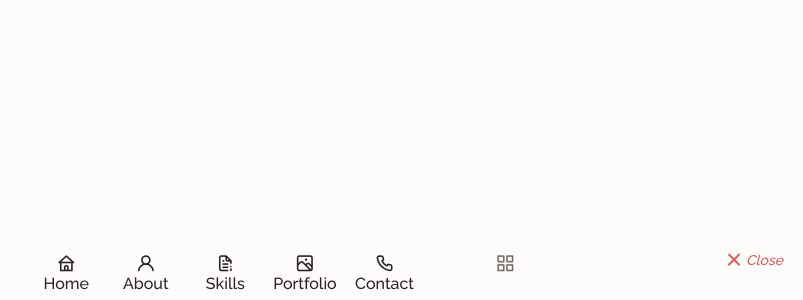
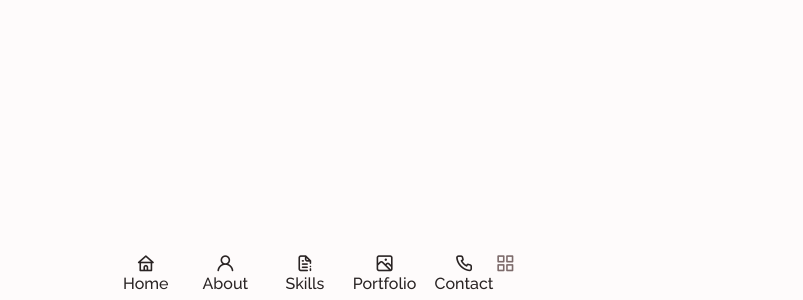
Before and after one commit to DanielWithAttitude/PortfolioPage, a plain HTML site: page index.html in a window 1280 px wide. Shown: the part 500-800 px from the top of the page, without its empty margins (477-1280 px from the left). Drawn offline with nearby package versions, Linux system fonts and the light colour scheme.

Commit message:
Small adjustments

```diff
--- a/css/styles.css
+++ b/css/styles.css
@@ -228,7 +228,7 @@ text-align: center;
       left: 0;
       width: 100%;
       background-color: var(--body-color);
-      padding: 1.5rem 1.25rem 1.25rem;
+      padding: 1.5rem 1rem 1.25rem;
       box-shadow: 0 -1px 4px rgba(0,0,0,.15);
       border-radius: 1.5rem 1.5rem 0 0;
       transition: .5s;
@@ -237,7 +237,7 @@ text-align: center;
   }
 
   .nav__list{
-    grid-template-columns: repeat(6, 1fr);
+    grid-template-columns: repeat(5, 1fr);
     gap: 1rem;
   }
   .nav__link{
@@ -257,23 +257,8 @@ text-align: center;
     font-size: 1.2rem;
   }
 
-  .nav__close{
-    display: flex;
-    align-items: center;
-    position: absolute;
-    right: 1.25rem;
-    bottom: 1.75rem;
-    font-size: 1.5rem;
-    cursor: pointer;
-    color: var(--first-color);
-  }
-
   .nav__close:hover{
     color: var(--first-color-alt);
-  }
-  .text__close{
-      font-family: 'Raleway';
-      font-size: var(--fs-small);
   }
 
   /* show menu */
--- a/index.html
+++ b/index.html
@@ -48,7 +48,6 @@
                     </a>
                 </li>
             </ul>
-            <i class="uil uil-times nav__close" id="nav-close"><p class="text__close">Close</p></i>
         </div>
 
         <div class="nav__btns">
--- a/js/main.js
+++ b/js/main.js
@@ -18,7 +18,6 @@ if(navClose){
         navMenu.classList.remove('show-menu')
     })
 }
-
 /*==================== REMOVE MENU MOBILE ====================*/
 
 const navLink = document.querySelectorAll('.nav__link')
```
